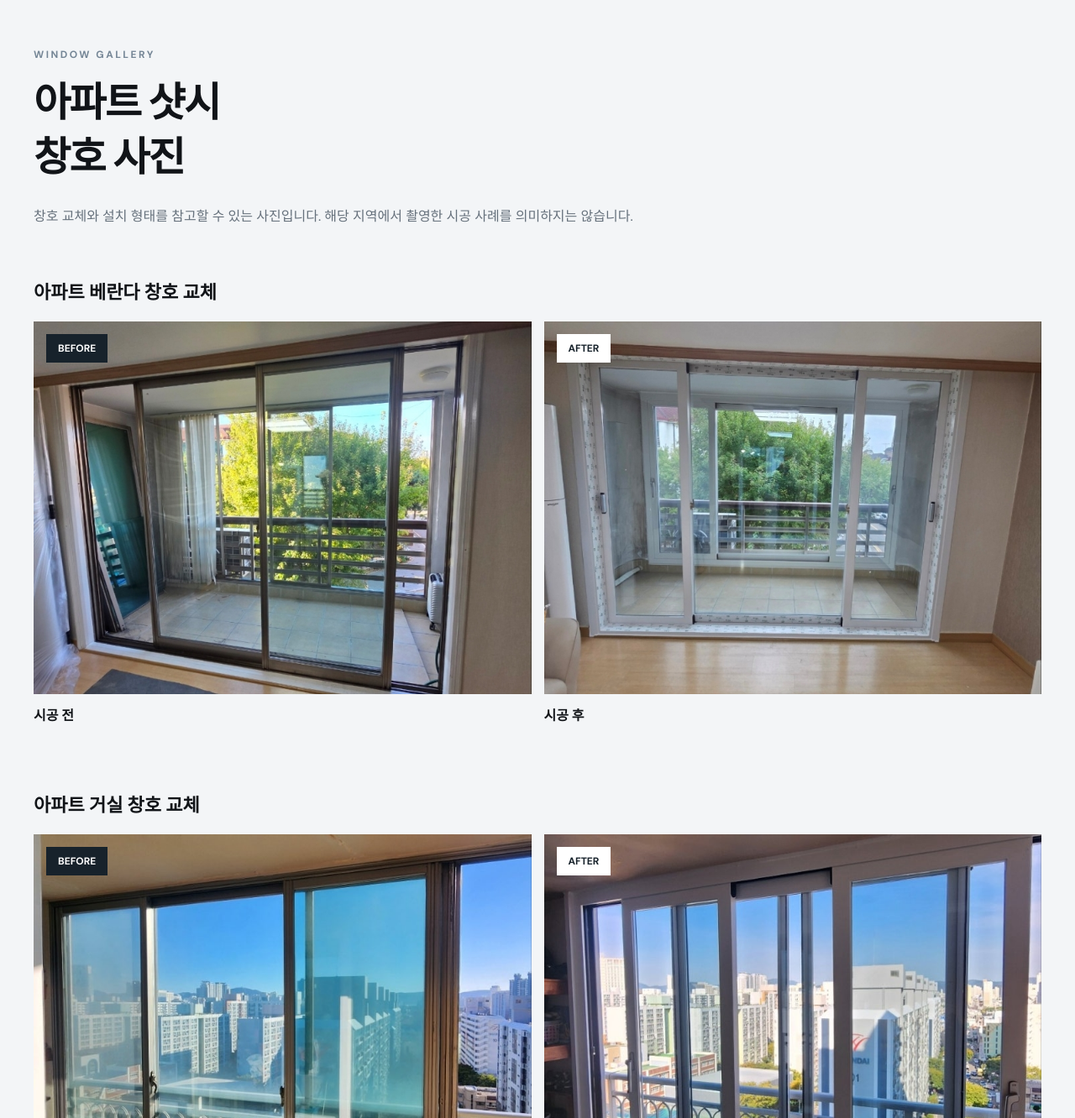
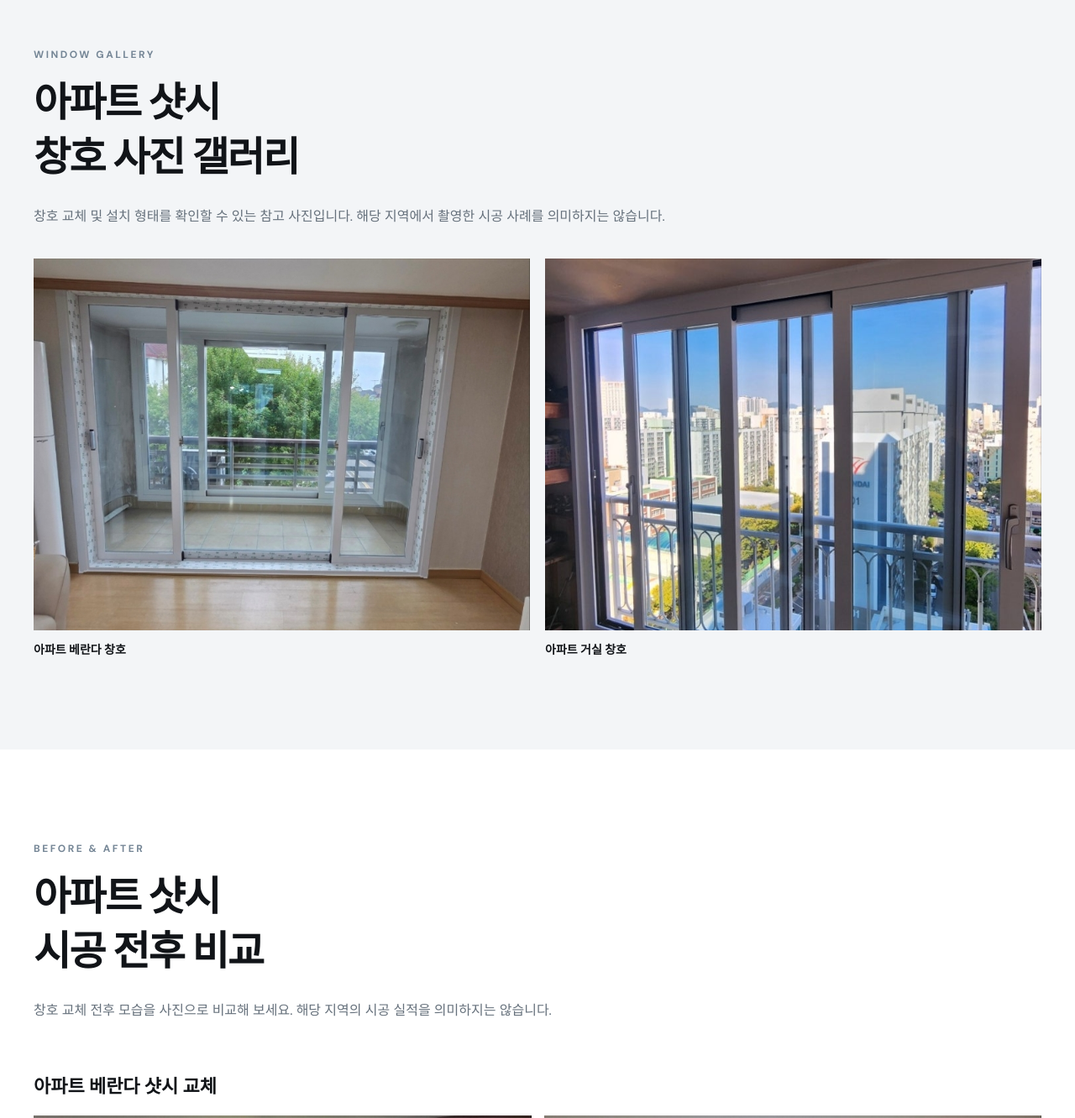
Before and after one commit to rlatngud1995-blip/Changho, a Next.js app: page /area/busan/haeundae/apartment in a window 1280 px wide. Shown: the part 1468-2800 px from the top of the page at 84% size. Built offline with nearby package versions, Linux system fonts and the light colour scheme.

Commit message:
Update page.tsx

```diff
--- a/app/area/[city]/[district]/[service]/page.tsx
+++ b/app/area/[city]/[district]/[service]/page.tsx
@@ -7,8 +7,8 @@ import {
   ArrowRight,
   ArrowUpRight,
   Phone,
+  MapPin,
   CheckCircle2,
-  MapPin,
 } from "lucide-react";
 
 const SITE = "https://geujipwindow.com";
@@ -66,9 +66,21 @@ const services = {
   apartment: {
     name: "아파트 샷시 교체·설치",
     shortName: "아파트 샷시",
-    image: "/IMG_1939.jpeg",
     description:
-      "아파트 베란다 샷시, 거실창, 방창 및 이중창 교체 상담",
+      "아파트 베란다, 거실창, 방창, 이중창 등 노후 창호 교체와 설치 안내",
+    hero: "/IMG_1939.jpeg",
+    gallery: [
+      {
+        src: "/IMG_1939.jpeg",
+        alt: "아파트 베란다 샷시 교체 후 참고 사진",
+        caption: "아파트 베란다 창호",
+      },
+      {
+        src: "/IMG_1941.jpeg",
+        alt: "아파트 거실 샷시 교체 후 참고 사진",
+        caption: "아파트 거실 창호",
+      },
+    ],
     items: [
       "아파트 베란다 샷시 교체",
       "거실창 및 방창 교체",
@@ -79,11 +91,23 @@ const services = {
   house: {
     name: "단독주택 샷시 교체·설치",
     shortName: "단독주택 샷시",
-    image: "/IMG_1944.jpeg",
     description:
-      "단독주택과 전원주택의 창호 교체 및 설치 상담",
+      "단독주택과 전원주택의 창호 교체, 창문 설치 및 노후 샷시 개선 안내",
+    hero: "/IMG_1944.jpeg",
+    gallery: [
+      {
+        src: "/IMG_1944.jpeg",
+        alt: "창호 설치 상태 참고 사진",
+        caption: "창호 설치 참고",
+      },
+      {
+        src: "/IMG_1943.jpeg",
+        alt: "창문 프레임 및 유리 시공 참고 사진",
+        caption: "창문 구조 참고",
+      },
+    ],
     items: [
-      "단독주택 창호 교체",
+      "단독주택 전체 창호 교체",
       "전원주택 샷시 설치",
       "노후주택 창문 교체",
       "거실창 및 방창 교체",
@@ -92,9 +116,21 @@ const services = {
   villa: {
     name: "빌라 샷시 교체·설치",
     shortName: "빌라 샷시",
-    image: "/IMG_1943.jpeg",
     description:
-      "빌라와 다세대주택의 노후 창호 및 베란다 샷시 교체 상담",
+      "빌라와 다세대주택의 베란다 샷시, 거실창, 방창 교체 및 설치 안내",
+    hero: "/IMG_1943.jpeg",
+    gallery: [
+      {
+        src: "/IMG_1943.jpeg",
+        alt: "창호 프레임 설치 참고 사진",
+        caption: "창호 프레임 참고",
+      },
+      {
+        src: "/IMG_1944.jpeg",
+        alt: "미닫이 창호 설치 참고 사진",
+        caption: "미닫이 창호 참고",
+      },
+    ],
     items: [
       "빌라 베란다 샷시 교체",
       "다세대주택 창호 교체",
@@ -114,43 +150,37 @@ type PageParams = {
 };
 
 function getPageData(params: PageParams) {
-  const { city, district, service } = params;
+  if (!(params.city in regions)) return null;
+  if (!(params.service in services)) return null;
 
-  if (!(city in regions)) return null;
-  if (!(service in services)) return null;
-
-  const cityKey = city as CityKey;
+  const cityKey = params.city as CityKey;
   const cityData = regions[cityKey];
 
   const districts: Record<string, string> =
     cityData.districts;
 
-  const districtName = districts[district];
+  const districtName = districts[params.district];
 
   if (!districtName) return null;
 
+  const serviceKey = params.service as ServiceKey;
+
   return {
-    cityKey,
     cityData,
     districtName,
-    serviceKey: service as ServiceKey,
-    serviceData: services[service as ServiceKey],
+    serviceData: services[serviceKey],
   };
 }
 
 export function generateStaticParams() {
-  const params: PageParams[] = [];
+  const result: PageParams[] = [];
 
   for (const city of Object.keys(regions) as CityKey[]) {
-    const cityData = regions[city];
-
     for (const district of Object.keys(
-      cityData.districts
+      regions[city].districts
     )) {
-      for (const service of Object.keys(
-        services
-      )) {
-        params.push({
+      for (const service of Object.keys(services)) {
+        result.push({
           city,
           district,
           service,
@@ -159,7 +189,7 @@ export function generateStaticParams() {
     }
   }
 
-  return params;
+  return result;
 }
 
 export function generateMetadata({
@@ -172,38 +202,30 @@ export function generateMetadata({
   if (!data) {
     return {
       title: "페이지를 찾을 수 없습니다",
-      robots: {
-        index: false,
-        follow: false,
-      },
+      robots: { index: false, follow: false },
     };
   }
 
   const { cityData, districtName, serviceData } = data;
-
   const location = `${cityData.name} ${districtName}`;
-
   const title = `${location} ${serviceData.name}`;
+  const url =
+    `${SITE}/area/${params.city}/` +
+    `${params.district}/${params.service}`;
 
   const description =
     `${location} ${serviceData.name} 안내. ` +
     `${serviceData.description}. ` +
-    `창호 규격, 현장 실측, 교체 범위 및 견적 상담은 ` +
-    `그집창호 010-8176-3350으로 문의하세요.`;
-
-  const url =
-    `${SITE}/area/${params.city}/` +
-    `${params.district}/${params.service}`;
+    `현장 실측, 창호 규격, 시공 범위와 견적을 ` +
+    `그집창호에서 상담하세요. 전화 ${PHONE}.`;
 
   return {
     title,
     description,
     keywords: [
-      `${location} 샷시`,
       `${location} 샷시교체`,
       `${location} 창호교체`,
       `${location} ${serviceData.shortName}`,
-      serviceData.name,
       "그집창호",
     ],
     alternates: {
@@ -218,8 +240,8 @@ export function generateMetadata({
       url,
       images: [
         {
-          url: serviceData.image,
-          alt: `${serviceData.name} 참고 사진`,
+          url: serviceData.hero,
+          alt: `${serviceData.shortName} 참고 이미지`,
         },
       ],
     },
@@ -230,6 +252,30 @@ export function generateMetadata({
   };
 }
 
+const beforeAfter = [
+  {
+    title: "아파트 베란다 샷시 교체",
+    before: "/IMG_1938.jpeg",
+    after: "/IMG_1939.jpeg",
+  },
+  {
+    title: "아파트 거실 창호 교체",
+    before: "/IMG_1942.jpeg",
+    after: "/IMG_1941.jpeg",
+  },
+];
+
+const processSteps = [
+  "시공 상담",
+  "현장 상태 확인",
+  "창호 실측",
+  "자재 및 시공 범위 검토",
+  "견적 안내",
+  "시공 일정 협의",
+  "창호 교체 및 설치",
+  "마감 및 최종 점검",
+];
+
 export default function RegionServicePage({
   params,
 }: {
@@ -239,16 +285,9 @@ export default function RegionServicePage({
 
   if (!data) notFound();
 
-  const {
-    cityData,
-    districtName,
-    serviceData,
-  } = data;
-
+  const { cityData, districtName, serviceData } = data;
   const location = `${cityData.name} ${districtName}`;
-
-  const pageTitle =
-    `${location} ${serviceData.name}`;
+  const title = `${location} ${serviceData.name}`;
 
   const currentUrl =
     `${SITE}/area/${params.city}/` +
@@ -257,7 +296,7 @@ export default function RegionServicePage({
   const serviceSchema = {
     "@context": "https://schema.org",
     "@type": "Service",
-    name: pageTitle,
+    name: title,
     serviceType: serviceData.name,
     description: serviceData.description,
     provider: {
@@ -271,7 +310,7 @@ export default function RegionServicePage({
       name: `${cityData.fullName} ${districtName}`,
     },
     url: currentUrl,
-    image: `${SITE}${serviceData.image}`,
+    image: `${SITE}${serviceData.hero}`,
   };
 
   const otherServices = Object.entries(services).filter(
@@ -295,11 +334,11 @@ export default function RegionServicePage({
       />
 
       <main>
-        {/* 지역별 대표 사진 */}
+        {/* 상단 대표 사진 */}
         <section
           style={{
             position: "relative",
-            minHeight: 490,
+            minHeight: 500,
             display: "flex",
             alignItems: "center",
             color: "#fff",
@@ -307,15 +346,12 @@ export default function RegionServicePage({
           }}
         >
           <Image
-            src={serviceData.image}
-            alt={`${pageTitle} 창호 참고 이미지`}
+            src={serviceData.hero}
+            alt={`${title} 창호 참고 이미지`}
             fill
             priority
             sizes="100vw"
-            style={{
-              objectFit: "cover",
-              objectPosition: "center",
-            }}
+            style={{ objectFit: "cover" }}
           />
 
           <div
@@ -360,7 +396,7 @@ export default function RegionServicePage({
                 color: "#e4e9ed",
               }}
             >
-              {location} 지역의
+              {location} 지역
               <br />
               {serviceData.description}
             </p>
@@ -376,7 +412,7 @@ export default function RegionServicePage({
           </div>
         </section>
 
-        {/* 지역 및 서비스 소개 */}
+        {/* 지역별 서비스 소개 */}
         <section className="section">
           <div className="container">
             <span className="eyebrow">
@@ -394,7 +430,7 @@ export default function RegionServicePage({
               계획하고 계신가요?
               창호 교체는 건물 구조, 창문 크기,
               기존 창틀 상태와 설치 환경에 따라
-              필요한 시공 방법이 달라집니다.
+              시공 방법이 달라질 수 있습니다.
             </p>
 
             <p className="section-desc">
@@ -402,24 +438,19 @@ export default function RegionServicePage({
               기존 창호 상태와 교체 범위를 확인하고
               현장 조건에 맞는 설치 방법과
               견적을 안내합니다.
-              실제 방문 가능 일정과 지역은
+              출장 가능 여부와 일정은
               상담 시 확인해 주세요.
             </p>
 
             <div className="features-grid">
               {serviceData.items.map((item, index) => (
-                <article
-                  className="feature"
-                  key={item}
-                >
+                <article className="feature" key={item}>
                   <span className="feature-number">
                     0{index + 1}
                   </span>
-
                   <h3>{item}</h3>
-
                   <p>
-                    창호 규격과 현장 상태를 확인해
+                    현장 조건과 창호 규격을 확인해
                     교체 및 설치 범위를 안내합니다.
                   </p>
                 </article>
@@ -428,7 +459,7 @@ export default function RegionServicePage({
           </div>
         </section>
 
-        {/* 카테고리별 사진 */}
+        {/* 카테고리별 사진 갤러리 */}
         <section className="section section-light">
           <div className="container">
             <span className="eyebrow">
@@ -438,36 +469,91 @@ export default function RegionServicePage({
             <h2 className="section-title">
               {serviceData.shortName}
               <br />
-              창호 사진
+              창호 사진 갤러리
             </h2>
 
             <p className="section-desc">
-              창호 교체와 설치 형태를
-              참고할 수 있는 사진입니다.
+              창호 교체 및 설치 형태를
+              확인할 수 있는 참고 사진입니다.
               해당 지역에서 촬영한 시공 사례를
               의미하지는 않습니다.
             </p>
 
-            {params.service === "apartment" ? (
+            <div
+              style={{
+                display: "grid",
+                gridTemplateColumns:
+                  "repeat(auto-fit, minmax(min(100%, 290px), 1fr))",
+                gap: 18,
+                marginTop: 35,
+              }}
+            >
+              {serviceData.gallery.map((photo) => (
+                <figure
+                  key={photo.src}
+                  style={{ margin: 0 }}
+                >
+                  <div
+                    style={{
+                      position: "relative",
+                      aspectRatio: "4 / 3",
+                      overflow: "hidden",
+                      background: "#e8edf0",
+                    }}
+                  >
+                    <Image
+                      src={photo.src}
+                      alt={photo.alt}
+                      fill
+                      sizes="(max-width: 768px) 100vw, 50vw"
+                      style={{ objectFit: "cover" }}
+                    />
+                  </div>
+
+                  <figcaption
+                    style={{
+                      marginTop: 12,
+                      fontSize: 14,
+                      fontWeight: 600,
+                    }}
+                  >
+                    {photo.caption}
+                  </figcaption>
+                </figure>
+              ))}
+            </div>
+          </div>
+        </section>
+
+        {/* 아파트 시공 전후 비교 */}
+        {params.service === "apartment" && (
+          <section className="section">
+            <div className="container">
+              <span className="eyebrow">
+                BEFORE & AFTER
+              </span>
+
+              <h2 className="section-title">
+                아파트 샷시
+                <br />
+                시공 전후 비교
+              </h2>
+
+              <p className="section-desc">
+                창호 교체 전후 모습을
+                사진으로 비교해 보세요.
+                해당 지역의 시공 실적을
+                의미하지는 않습니다.
+              </p>
+
               <div
                 style={{
                   display: "grid",
-                  gap: 40,
+                  gap: 42,
                   marginTop: 35,
                 }}
               >
-                {[
-                  {
-                    title: "아파트 베란다 창호 교체",
-                    before: "/IMG_1938.jpeg",
-                    after: "/IMG_1939.jpeg",
-                  },
-                  {
-                    title: "아파트 거실 창호 교체",
-                    before: "/IMG_1942.jpeg",
-                    after: "/IMG_1941.jpeg",
-                  },
-                ].map((project) => (
+                {beforeAfter.map((project) => (
                   <article key={project.title}>
                     <h3
                       style={{
@@ -498,7 +584,10 @@ export default function RegionServicePage({
                           korean: "시공 후",
                         },
                       ].map((photo) => (
-                        <div key={photo.label}>
+                        <figure
+                          key={photo.label}
+                          style={{ margin: 0 }}
+                        >
                           <div
                             style={{
                               position: "relative",
@@ -508,7 +597,7 @@ export default function RegionServicePage({
                           >
                             <Image
                               src={photo.src}
-                              alt={`${project.title} ${photo.korean} 참고 사진`}
+                              alt={`${project.title} ${photo.korean}`}
                               fill
                               sizes="(max-width: 768px) 100vw, 50vw"
                               style={{
@@ -538,44 +627,26 @@ export default function RegionServicePage({
                             </span>
                           </div>
 
-                          <p
+                          <figcaption
                             style={{
+                              marginTop: 12,
                               fontWeight: 600,
-                              marginTop: 12,
                             }}
                           >
                             {photo.korean}
-                          </p>
-                        </div>
+                          </figcaption>
+                        </figure>
                       ))}
                     </div>
                   </article>
                 ))}
               </div>
-            ) : (
-              <div
-                style={{
-                  position: "relative",
-                  maxWidth: 850,
-                  aspectRatio: "4 / 3",
-                  marginTop: 30,
-                  overflow: "hidden",
-                }}
-              >
-                <Image
-                  src={serviceData.image}
-                  alt={`${serviceData.name} 창호 참고 사진`}
-                  fill
-                  sizes="(max-width: 900px) 100vw, 850px"
-                  style={{ objectFit: "cover" }}
-                />
-              </div>
-            )}
-          </div>
-        </section>
+            </div>
+          </section>
+        )}
 
         {/* 시공 절차 */}
-        <section className="section">
+        <section className="section section-light">
           <div className="container">
             <span className="eyebrow">
               INSTALLATION PROCESS
@@ -596,27 +667,18 @@ export default function RegionServicePage({
                 marginTop: 30,
               }}
             >
-              {[
-                "상담 및 문의",
-                "현장 상태 확인",
-                "창호 실측",
-                "시공 범위 검토",
-                "견적 안내",
-                "시공 일정 협의",
-                "창호 교체 및 설치",
-                "마감 및 최종 점검",
-              ].map((step, index) => (
+              {processSteps.map((step, index) => (
                 <div
                   key={step}
                   style={{
                     padding: 24,
+                    background: "#fff",
                     border: "1px solid #e0e5e9",
                   }}
                 >
                   <span className="eyebrow">
                     STEP {String(index + 1).padStart(2, "0")}
                   </span>
-
                   <h3
                     style={{
                       fontSize: 17,
@@ -640,8 +702,8 @@ export default function RegionServicePage({
           </div>
         </section>
 
-        {/* 동일 지역 다른 카테고리 */}
-        <section className="section section-light">
+        {/* 동일 지역 다른 서비스 */}
+        <section className="section">
           <div className="container">
             <span className="eyebrow">
               RELATED SERVICES
@@ -668,7 +730,6 @@ export default function RegionServicePage({
                   href={`/area/${params.city}/${params.district}/${key}`}
                   style={{
                     padding: 24,
-                    background: "#fff",
                     border: "1px solid #e0e5e9",
                     display: "flex",
                     justifyContent: "space-between",
@@ -688,7 +749,7 @@ export default function RegionServicePage({
         </section>
 
         {/* 동일 도시 다른 지역구 */}
-        <section className="section">
+        <section className="section section-light">
           <div className="container">
             <span className="eyebrow">
               NEARBY DISTRICTS
@@ -715,6 +776,7 @@ export default function RegionServicePage({
                   style={{
                     padding: "12px 17px",
                     border: "1px solid #dce2e6",
+                    background: "#fff",
                     fontSize: 14,
                     color: "#344450",
                     textDecoration: "none",
@@ -738,7 +800,7 @@ export default function RegionServicePage({
         </section>
 
         {/* 상담 */}
-        <section className="section section-light">
+        <section className="section">
           <div
             className="container"
             style={{ textAlign: "center" }}
```
